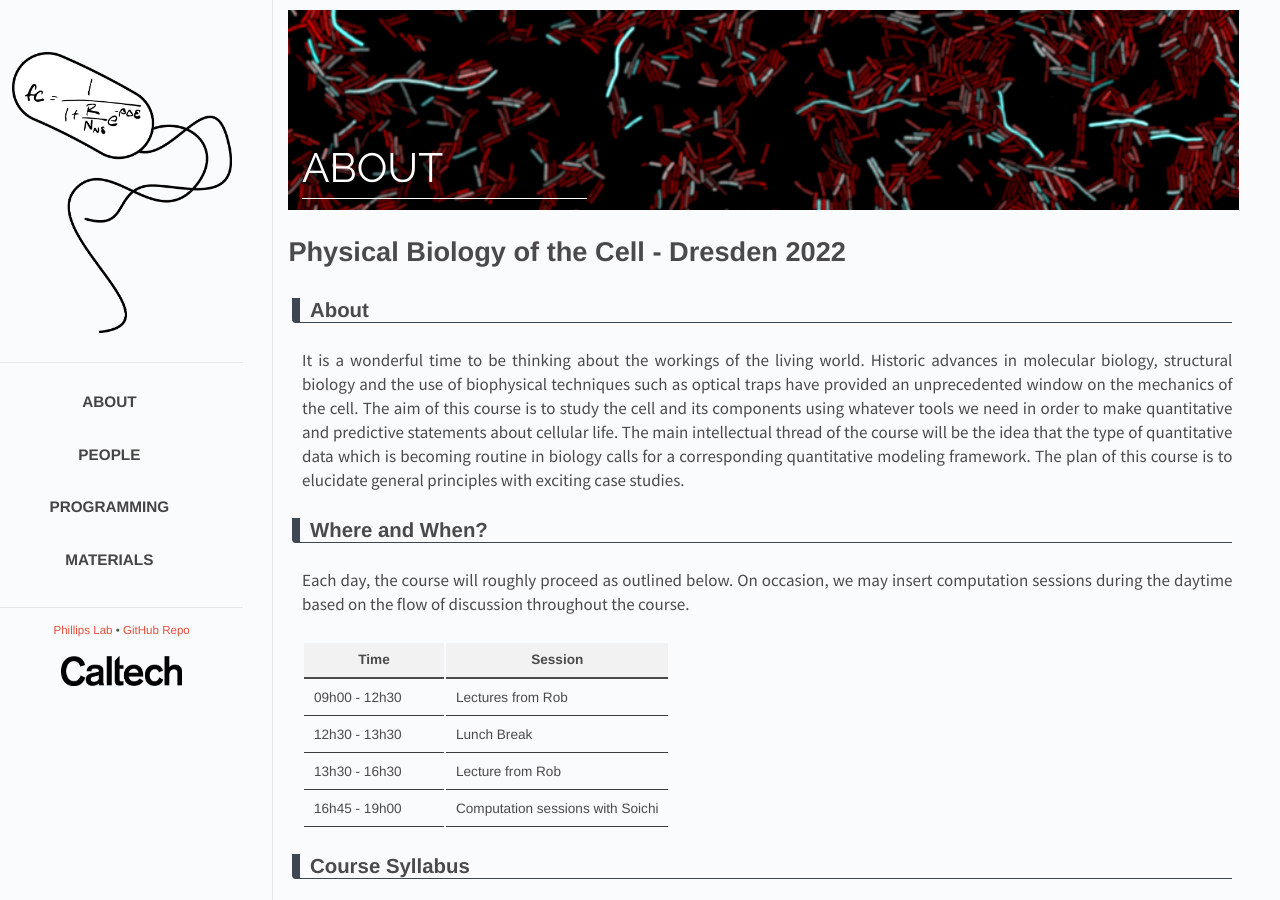
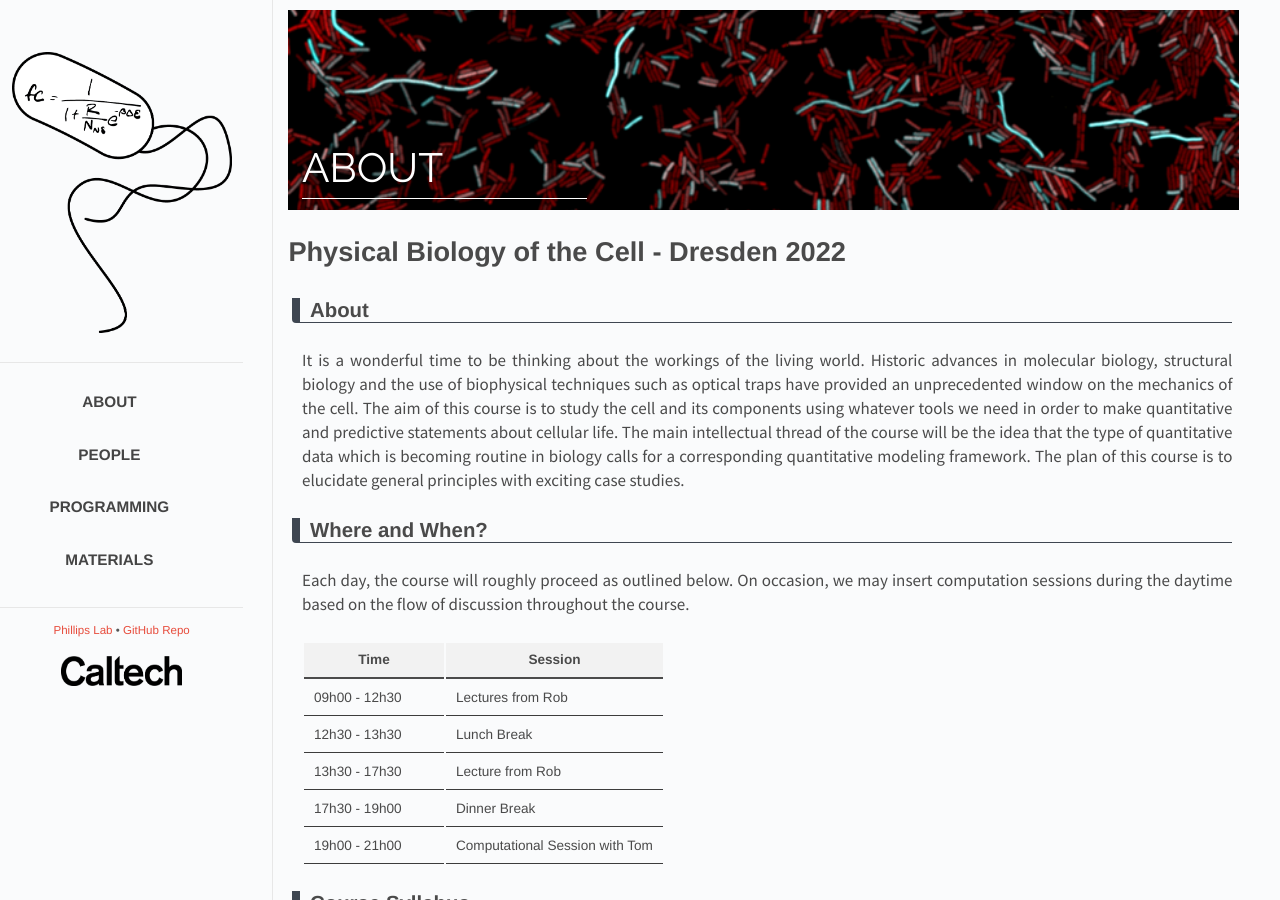
Before and after one commit to RPGroup-PBoC/pboc22_dresden, a Jekyll site: the page built from _posts/2022-01-31-about.md, in a window 1280 px wide. Built offline with Jekyll 4.4.1, drawn with Linux system fonts in a browser that asks for light colours.

Commit message:
update pages

```diff
--- a/_posts/2022-01-31-about.md
+++ b/_posts/2022-01-31-about.md
@@ -31,12 +31,16 @@ Each day, the course will roughly proceed as outlined below. On occasion, we may
     <td>Lunch Break</td>
 </tr>
 <tr>
-    <td>13h30 - 16h30</td>
+    <td>13h30 - 17h30</td>
     <td>Lecture from Rob</td>
 </tr>
 <tr>
-    <td>16h45 - 19h00</td>
-    <td>Computation sessions with Soichi</td>
+    <td>17h30 - 19h00</td>
+    <td>Dinner Break</td>
+</tr>
+<tr>
+    <td>19h00 - 21h00</td>
+    <td>Computational Session with Tom</td>
 </tr>
 </table>
 
```
Also changed, not shown: _posts/2022-01-29-code.md (+2 -2 lines).
